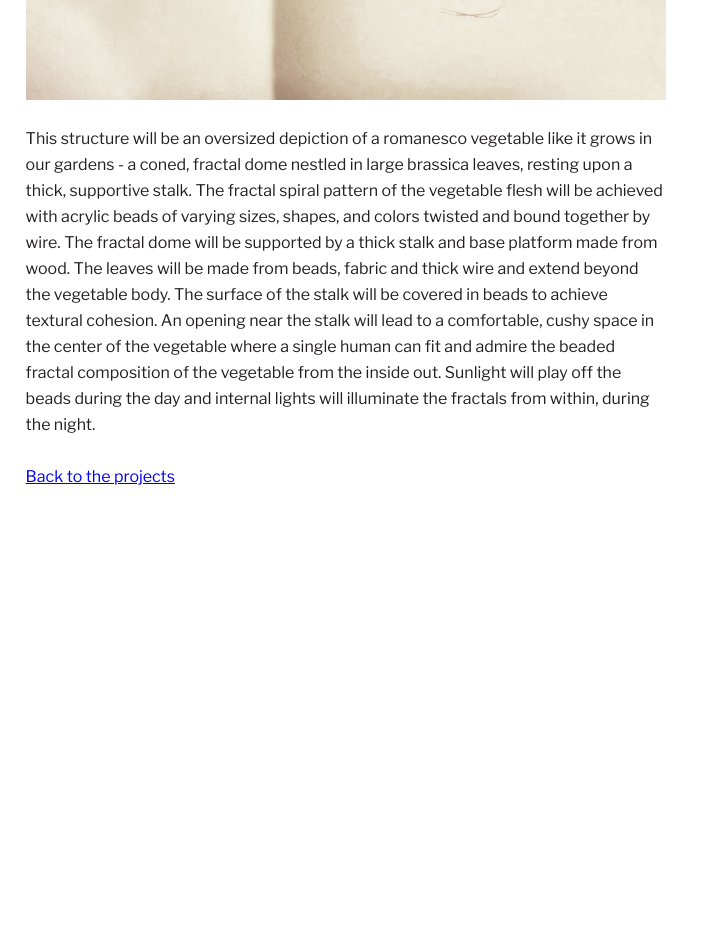
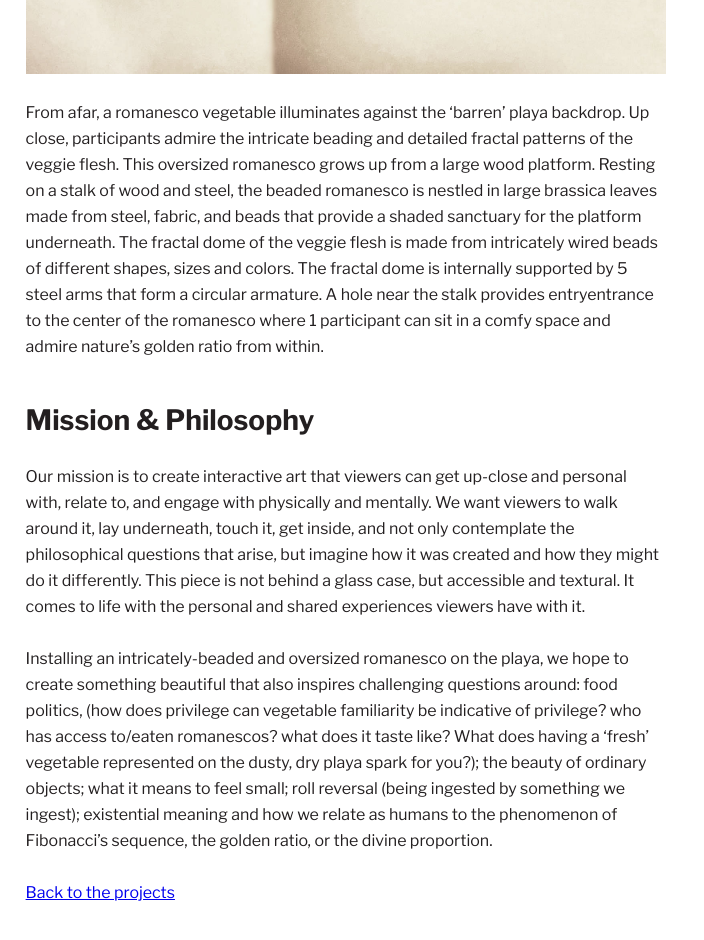
Before and after one commit to laustdeleuran/futureproblems, a Gatsby site: page /multiverse/ingesting-infinity in a window 1280 px wide. Shown: the part 730-1670 px from the top of the page, without its empty margins (0-704 px from the left). Before the commit the page ends 1264 px from the top, so only its background shows below. Built offline with nearby package versions, Linux system fonts and the light colour scheme; Gatsby itself is replaced by a stand-in of ours.

Commit message:
chore: update copy for romanesco

```diff
--- a/src/pages/multiverse/ingesting-infinity.js
+++ b/src/pages/multiverse/ingesting-infinity.js
@@ -26,31 +26,49 @@ const Project = () => {
 			/>
 			<h1>Ingesting Infinity</h1>
 			<p>
-				Rising from the ground, a stalk supports an intricately beaded,
-				romanesco vegetable nestled in brassica leaves. Inside the romanesco is
-				a soft, comfortable space for a single individual to enter, observe, and
-				contemplate the fractal beauty of this vegetable’s insight into the
-				nature of the universe.
+				An intricately beaded, oversized romanesco vegetable grows on the playa
+				providing a sizable visual and interactive experience of nature’s golden
+				ratio - the Fibonacci sequence manifest in an ordinary garden vegetable.
 			</p>
 			<h2>The Installation</h2>
 			<p>
 				<Img fluid={data.sketch.childImageSharp.fluid} />
 			</p>
 			<p>
-				This structure will be an oversized depiction of a romanesco vegetable
-				like it grows in our gardens - a coned, fractal dome nestled in large
-				brassica leaves, resting upon a thick, supportive stalk. The fractal
-				spiral pattern of the vegetable flesh will be achieved with acrylic
-				beads of varying sizes, shapes, and colors twisted and bound together by
-				wire. The fractal dome will be supported by a thick stalk and base
-				platform made from wood. The leaves will be made from beads, fabric and
-				thick wire and extend beyond the vegetable body. The surface of the
-				stalk will be covered in beads to achieve textural cohesion. An opening
-				near the stalk will lead to a comfortable, cushy space in the center of
-				the vegetable where a single human can fit and admire the beaded fractal
-				composition of the vegetable from the inside out. Sunlight will play off
-				the beads during the day and internal lights will illuminate the
-				fractals from within, during the night.
+				From afar, a romanesco vegetable illuminates against the ‘barren’ playa
+				backdrop. Up close, participants admire the intricate beading and
+				detailed fractal patterns of the veggie flesh. This oversized romanesco
+				grows up from a large wood platform. Resting on a stalk of wood and
+				steel, the beaded romanesco is nestled in large brassica leaves made
+				from steel, fabric, and beads that provide a shaded sanctuary for the
+				platform underneath. The fractal dome of the veggie flesh is made from
+				intricately wired beads of different shapes, sizes and colors. The
+				fractal dome is internally supported by 5 steel arms that form a
+				circular armature. A hole near the stalk provides entryentrance to the
+				center of the romanesco where 1 participant can sit in a comfy space and
+				admire nature’s golden ratio from within.
+			</p>
+			<h2>Mission &amp; Philosophy</h2>
+			<p>
+				Our mission is to create interactive art that viewers can get up-close
+				and personal with, relate to, and engage with physically and mentally.
+				We want viewers to walk around it, lay underneath, touch it, get inside,
+				and not only contemplate the philosophical questions that arise, but
+				imagine how it was created and how they might do it differently. This
+				piece is not behind a glass case, but accessible and textural. It comes
+				to life with the personal and shared experiences viewers have with it.{' '}
+			</p>
+			<p>
+				Installing an intricately-beaded and oversized romanesco on the playa,
+				we hope to create something beautiful that also inspires challenging
+				questions around: food politics, (how does privilege can vegetable
+				familiarity be indicative of privilege? who has access to/eaten
+				romanescos? what does it taste like? What does having a ‘fresh’
+				vegetable represented on the dusty, dry playa spark for you?); the
+				beauty of ordinary objects; what it means to feel small; roll reversal
+				(being ingested by something we ingest); existential meaning and how we
+				relate as humans to the phenomenon of Fibonacci’s sequence, the golden
+				ratio, or the divine proportion.
 			</p>
 			<p>
 				<Link to="/multiverse/">Back to the projects</Link>
```
